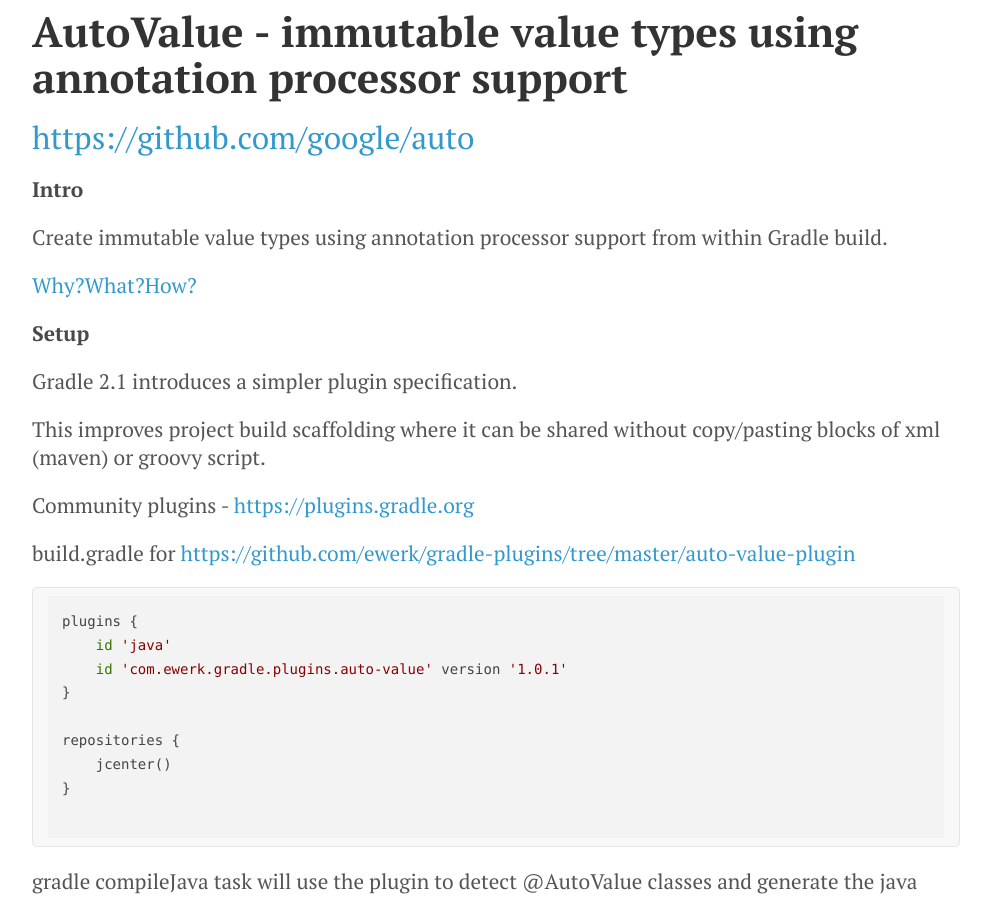
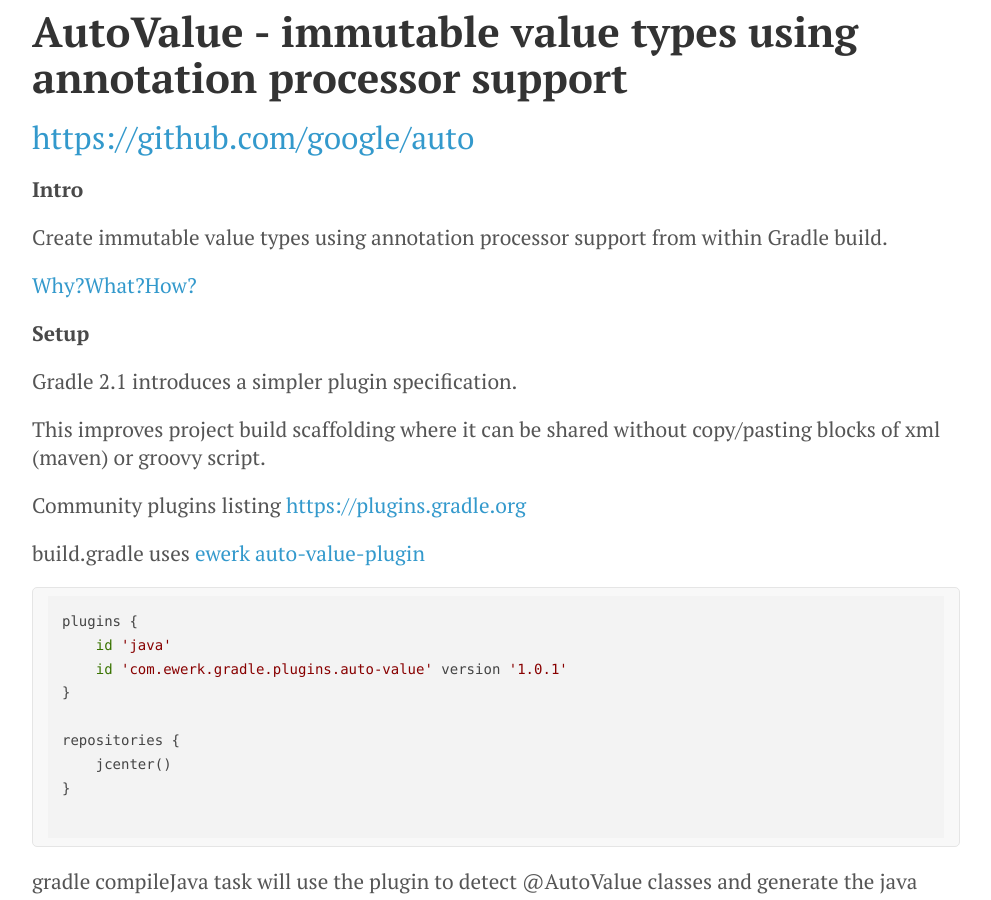
Before and after one commit to griffio/griffio.github.io, a Jekyll site: the page built from _posts/2014-12-11-Autovalue.md, in a window 1280 px wide and 900 px high. Shown: the whole window, without its empty margins (144-1135 px from the left). Built offline with Jekyll 4.4.1, drawn with Linux system fonts in a browser that asks for light colours; nearby versions of some CDN libraries.

Commit message:
Update 2014-12-11-Autovalue.md

```diff
--- a/_posts/2014-12-11-Autovalue.md
+++ b/_posts/2014-12-11-Autovalue.md
@@ -24,9 +24,9 @@
 This improves project build scaffolding where it can be shared without copy/pasting blocks of xml (maven) or
 groovy script.
 
-Community plugins - [https://plugins.gradle.org](https://plugins.gradle.org)
+Community plugins listing [https://plugins.gradle.org](https://plugins.gradle.org)
 
-build.gradle for [https://github.com/ewerk/gradle-plugins/tree/master/auto-value-plugin](auto-value-plugin)
+build.gradle uses [ewerk auto-value-plugin](https://github.com/ewerk/gradle-plugins/tree/master/auto-value-plugin)
 
 ~~~groovy
 plugins {
```
